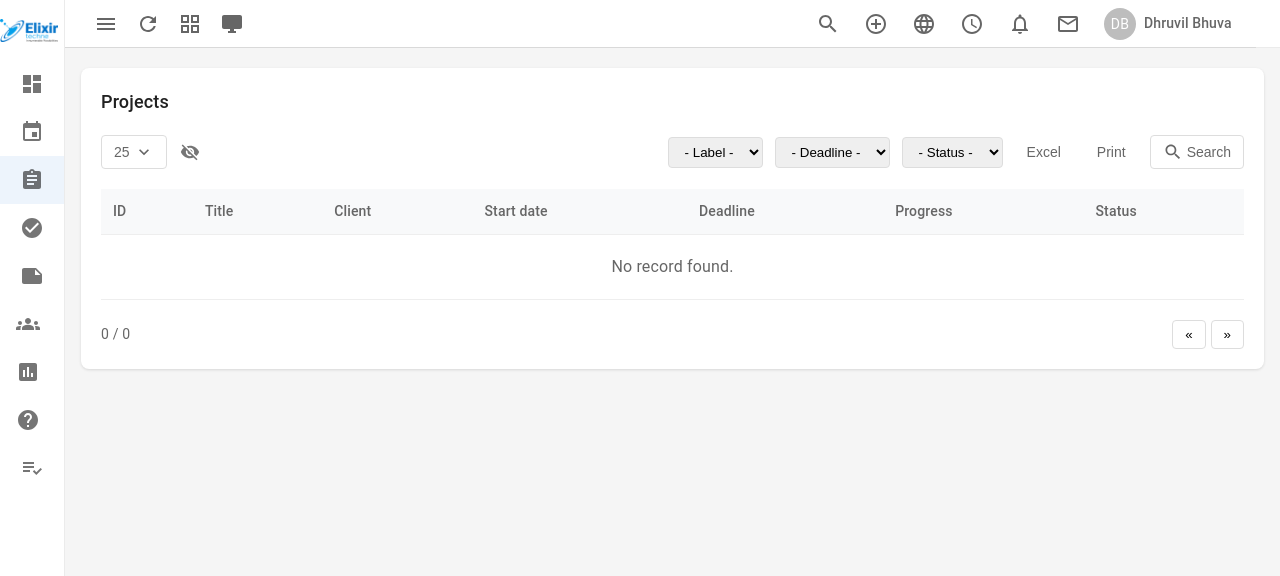
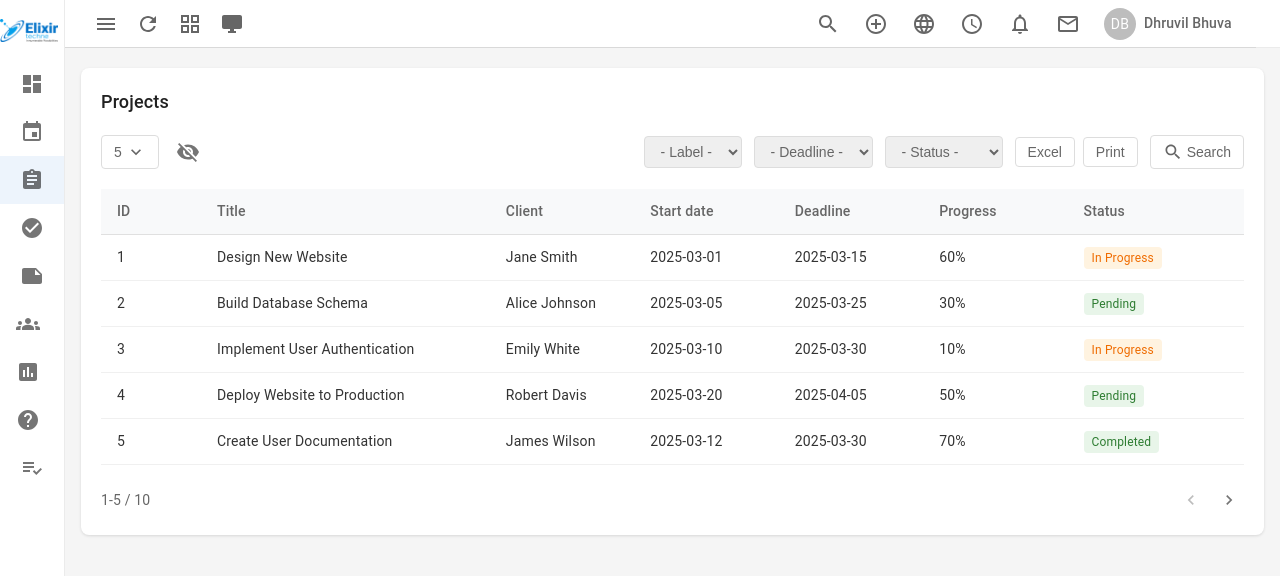
Before and after one commit to DhruvilPatel121/Elixir-PMS, a React (Vite) app in the folder pms/: page /projects in a window 1280 px wide. Shown: the top 576 px of the page. Built offline with nearby package versions, Linux system fonts and the light colour scheme; the HTML template or start-up script is replaced by a standard one.

Commit message:
Project.jsx file updated with the custom table component

```diff
--- a/pms/src/pages/Projects/Projects.jsx
+++ b/pms/src/pages/Projects/Projects.jsx
@@ -60,55 +60,411 @@
 
 
 
+// import React, { useState } from 'react';
+// import {
+//   IconButton,
+//   Menu,
+//   MenuItem,
+//   TextField,
+// } from '@mui/material';
+// import SearchIcon from '@mui/icons-material/Search';
+// import KeyboardArrowDownIcon from '@mui/icons-material/KeyboardArrowDown';
+// import VisibilityIcon from '@mui/icons-material/Visibility';
+// import VisibilityOffIcon from "@mui/icons-material/VisibilityOff";
+
+// function Projects() {
+//   const [visible, setVisible] = useState(false);
+//   const [search, setSearch] = useState('');
+//   const [searchOpen, setSearchOpen] = useState(false);
+//   const [entriesPerPage, setEntriesPerPage] = useState(25);
+//   const [anchorEl, setAnchorEl] = useState(null);
+//   const [filters, setFilters] = useState({
+//     label: '',
+//     deadline: '',
+//     status: ''
+//   });
+
+//   const handleMenuClick = (event) => {
+//     setAnchorEl(event.currentTarget);
+//   };
+
+//   const handleMenuClose = (value) => {
+//     if (value) setEntriesPerPage(value);
+//     setAnchorEl(null);
+//   };
+
+//   const handleSearch = (e) => {
+//     setSearch(e.target.value);
+//   };
+
+//   const handleFilterChange = (type, value) => {
+//     setFilters(prev => ({ ...prev, [type]: value }));
+//   };
+
+//   return (
+//     <div style={{ padding: '20px', backgroundColor: '#fff', borderRadius: '8px', boxShadow: '0 1px 3px rgba(0,0,0,0.12)', marginTop: '20px' }}>
+//       <h2 style={{ margin: '0 0 20px 0', fontSize: '18px', fontWeight: '500' }}>Projects</h2>
+
+//       <div style={{ display: 'flex', justifyContent: 'space-between', alignItems: 'center', marginBottom: '20px' }}>
+//         <div style={{ display: 'flex', alignItems: 'center', gap: '8px' }}>
+//           <button
+//             onClick={handleMenuClick}
+//             style={{
+//               padding: '6px 12px',
+//               border: '1px solid #ddd',
+//               borderRadius: '4px',
+//               background: 'transparent',
+//               color: '#666',
+//               fontSize: '14px',
+//               display: 'flex',
+//               alignItems: 'center',
+//               gap: '4px',
+//               cursor: 'pointer'
+//             }}
+//           >
+//             {entriesPerPage} <KeyboardArrowDownIcon fontSize="small" />
+//           </button>
+//           <Menu
+//             anchorEl={anchorEl}
+//             open={Boolean(anchorEl)}
+//             onClose={() => handleMenuClose()}
+//           >
+//             {[25, 50, 100].map((value) => (
+//               <MenuItem
+//                 key={value}
+//                 onClick={() => handleMenuClose(value)}
+//                 selected={entriesPerPage === value}
+//               >
+//                 {value}
+//               </MenuItem>
+//             ))}
+//           </Menu>
+//           <IconButton size="small" onClick={() => setVisible(!visible)}>
+//             {visible ? (
+//               <VisibilityIcon sx={{ fontSize: 20 }} />
+//             ) : (
+//               <VisibilityOffIcon sx={{ fontSize: 20 }} />
+//             )}
+//           </IconButton>
+//         </div>
+
+//         <div style={{ display: 'flex', alignItems: 'center', gap: '12px' }}>
+//           <select
+//             value={filters.label}
+//             onChange={(e) => handleFilterChange('label', e.target.value)}
+//             style={{ padding: '6px 12px', border: '1px solid #ddd', borderRadius: '4px' }}
+//           >
+//             <option value="">- Label -</option>
+//           </select>
+//           <select
+//             value={filters.deadline}
+//             onChange={(e) => handleFilterChange('deadline', e.target.value)}
+//             style={{ padding: '6px 12px', border: '1px solid #ddd', borderRadius: '4px' }}
+//           >
+//             <option value="">- Deadline -</option>
+//           </select>
+//           <select
+//             value={filters.status}
+//             onChange={(e) => handleFilterChange('status', e.target.value)}
+//             style={{ padding: '6px 12px', border: '1px solid #ddd', borderRadius: '4px' }}
+//           >
+//             <option value="">- Status -</option>
+//           </select>
+//           <button style={{ padding: '6px 12px', border: 'none', background: 'transparent', color: '#666', fontSize: '14px', cursor: 'pointer' }}>Excel</button>
+//           <button style={{ padding: '6px 12px', border: 'none', background: 'transparent', color: '#666', fontSize: '14px', cursor: 'pointer' }}>Print</button>
+//           {searchOpen ? (
+//             <TextField
+//               size="small"
+//               value={search}
+//               onChange={handleSearch}
+//               placeholder="Search..."
+//               onBlur={() => !search && setSearchOpen(false)}
+//               sx={{
+//                 '& .MuiOutlinedInput-root': {
+//                   height: '32px',
+//                   fontSize: '14px',
+//                   width: '200px'
+//                 }
+//               }}
+//             />
+//           ) : (
+//             <button
+//               onClick={() => setSearchOpen(true)}
+//               style={{
+//                 padding: '6px 12px',
+//                 border: '1px solid #ddd',
+//                 borderRadius: '4px',
+//                 background: 'transparent',
+//                 color: '#666',
+//                 fontSize: '14px',
+//                 display: 'flex',
+//                 alignItems: 'center',
+//                 gap: '4px',
+//                 cursor: 'pointer'
+//               }}
+//             >
+//               <SearchIcon fontSize="small" />
+//               Search
+//             </button>
+//           )}
+//         </div>
+//       </div>
+
+//       <div style={{ width: '100%', overflowX: 'auto' }}>
+//         <table style={{ width: '100%', borderCollapse: 'collapse' }}>
+//           <thead>
+//             <tr style={{ backgroundColor: '#f8f9fa' }}>
+//               <th style={{ padding: '12px', textAlign: 'left', borderBottom: '1px solid #eee', color: '#666', fontWeight: '500', fontSize: '14px' }}>ID</th>
+//               <th style={{ padding: '12px', textAlign: 'left', borderBottom: '1px solid #eee', color: '#666', fontWeight: '500', fontSize: '14px' }}>Title</th>
+//               <th style={{ padding: '12px', textAlign: 'left', borderBottom: '1px solid #eee', color: '#666', fontWeight: '500', fontSize: '14px' }}>Client</th>
+//               <th style={{ padding: '12px', textAlign: 'left', borderBottom: '1px solid #eee', color: '#666', fontWeight: '500', fontSize: '14px' }}>Start date</th>
+//               <th style={{ padding: '12px', textAlign: 'left', borderBottom: '1px solid #eee', color: '#666', fontWeight: '500', fontSize: '14px' }}>Deadline</th>
+//               <th style={{ padding: '12px', textAlign: 'left', borderBottom: '1px solid #eee', color: '#666', fontWeight: '500', fontSize: '14px' }}>Progress</th>
+//               <th style={{ padding: '12px', textAlign: 'left', borderBottom: '1px solid #eee', color: '#666', fontWeight: '500', fontSize: '14px' }}>Status</th>
+//             </tr>
+//           </thead>
+//           <tbody>
+//             <tr>
+//               <td colSpan="7" style={{ textAlign: 'center', padding: '20px', color: '#666', borderBottom: '1px solid #eee' }}>
+//                 No record found.
+//               </td>
+//             </tr>
+//           </tbody>
+//         </table>
+//       </div>
+
+//       <div style={{ display: 'flex', justifyContent: 'space-between', alignItems: 'center', marginTop: '20px' }}>
+//         <div style={{ color: '#666', fontSize: '14px' }}>0 / 0</div>
+//         <div style={{ display: 'flex', gap: '5px' }}>
+//           <button
+//             style={{
+//               padding: '6px 12px',
+//               border: '1px solid #ddd',
+//               borderRadius: '4px',
+//               cursor: 'pointer',
+//               background: 'white'
+//             }}
+//           >
+//             «
+//           </button>
+//           <button
+//             style={{
+//               padding: '6px 12px',
+//               border: '1px solid #ddd',
+//               borderRadius: '4px',
+//               cursor: 'pointer',
+//               background: 'white'
+//             }}
+//           >
+//             »
+//           </button>
+//         </div>
+//       </div>
+//     </div>
+//   );
+// }
+
+// export default Projects
+
+
+
+
+
+
+
+
+
+
+
+
+
+
+
+
+
+
 import React, { useState } from 'react';
-import {
-  IconButton,
-  Menu,
-  MenuItem,
-  TextField,
-} from '@mui/material';
-import SearchIcon from '@mui/icons-material/Search';
-import KeyboardArrowDownIcon from '@mui/icons-material/KeyboardArrowDown';
-import VisibilityIcon from '@mui/icons-material/Visibility';
-import VisibilityOffIcon from "@mui/icons-material/VisibilityOff";
+import CustomTable from '../../components/Table/CustomTable';
+
 
 function Projects() {
-  const [visible, setVisible] = useState(false);
-  const [search, setSearch] = useState('');
-  const [searchOpen, setSearchOpen] = useState(false);
-  const [entriesPerPage, setEntriesPerPage] = useState(25);
-  const [anchorEl, setAnchorEl] = useState(null);
+  const [projects, setProjects] = useState([
+    {
+    id: 1,
+    title: 'Design New Website',
+    client: 'Jane Smith',
+    startDate: '2025-03-01',
+    deadline: '2025-03-15',
+    progress: '60%',
+    status: 'In Progress'
+  },
+  {
+    id: 2,
+    title: 'Build Database Schema',
+    client: 'Alice Johnson',
+    startDate: '2025-03-05',
+    deadline: '2025-03-25',
+    progress: '30%',
+    status: 'Pending'
+  },
+  {
+    id: 3,
+    title: 'Implement User Authentication',
+    client: 'Emily White',
+    startDate: '2025-03-10',
+    deadline: '2025-03-30',
+    progress: '10%',
+    status: 'In Progress'
+  },
+  {
+    id: 4,
+    title: 'Deploy Website to Production',
+    client: 'Robert Davis',
+    startDate: '2025-03-20',
+    deadline: '2025-04-05',
+    progress: '50%',
+    status: 'Pending'
+  },
+  {
+    id: 5,
+    title: 'Create User Documentation',
+    client: 'James Wilson',
+    startDate: '2025-03-12',
+    deadline: '2025-03-30',
+    progress: '70%',
+    status: 'Completed',
+  },
+  {
+    id: 6,
+    title: 'Design New Website',
+    client: 'Jane Smith',
+    startDate: '2025-03-01',
+    deadline: '2025-03-15',
+    progress: '60%',
+    status: 'In Progress'
+  },
+  {
+    id: 7,
+    title: 'Build Database Schema',
+    client: 'Alice Johnson',
+    startDate: '2025-03-05',
+    deadline: '2025-03-25',
+    progress: '30%',
+    status: 'Pending'
+  },
+  {
+    id: 8,
+    title: 'Implement User Authentication',
+    client: 'Emily White',
+    startDate: '2025-03-10',
+    deadline: '2025-03-30',
+    progress: '10%',
+    status: 'In Progress'
+  },
+  {
+    id: 9,
+    title: 'Deploy Website to Production',
+    client: 'Robert Davis',
+    startDate: '2025-03-20',
+    deadline: '2025-04-05',
+    progress: '50%',
+    status: 'Pending'
+  },
+  {
+    id: 10,
+    title: 'Create User Documentation',
+    client: 'James Wilson',
+    startDate: '2025-03-12',
+    deadline: '2025-03-30',
+    progress: '70%',
+    status: 'Completed',
+  }
+  ]);
   const [filters, setFilters] = useState({
     label: '',
     deadline: '',
     status: ''
   });
 
-  const handleMenuClick = (event) => {
-    setAnchorEl(event.currentTarget);
-  };
-
-  const handleMenuClose = (value) => {
-    if (value) setEntriesPerPage(value);
-    setAnchorEl(null);
-  };
-
-  const handleSearch = (e) => {
-    setSearch(e.target.value);
-  };
 
   const handleFilterChange = (type, value) => {
     setFilters(prev => ({ ...prev, [type]: value }));
   };
 
-  return (
-    <div style={{ padding: '20px', backgroundColor: '#fff', borderRadius: '8px', boxShadow: '0 1px 3px rgba(0,0,0,0.12)', marginTop: '20px' }}>
-      <h2 style={{ margin: '0 0 20px 0', fontSize: '18px', fontWeight: '500' }}>Projects</h2>
+  const columns = [
+    { id: 'id', label: 'ID', width: '100px' },
+    { id: 'title', label: 'Title', width: '2fr' },
+    { id: 'client', label: 'Client', width: '1fr' },
+    { id: 'startDate', label: 'Start date', width: '1fr' },
+    { id: 'deadline', label: 'Deadline', width: '1fr' },
+    { id: 'progress', label: 'Progress', width: '1fr' },
+    { id: 'status', label: 'Status', width: '1fr',
+      render: (row) => (
+        <span style={{
+          padding: '4px 8px',
+          borderRadius: '4px',
+          fontSize: '12px',
+          backgroundColor: row.status === 'In Progress' ? '#fff3e0' : '#e8f5e9',
+          color: row.status === 'In Progress' ? '#ef6c00' : '#2e7d32'
+        }}>
+          {row.status}
+        </span>
+      )
+    }
+  ];
 
-      <div style={{ display: 'flex', justifyContent: 'space-between', alignItems: 'center', marginBottom: '20px' }}>
-        <div style={{ display: 'flex', alignItems: 'center', gap: '8px' }}>
+  const customToolbar = (
+    <>
+    <div style={{ display: 'flex', alignItems: 'center', gap: '12px' }}>
+      <select
+        value={filters.label}
+        onChange={(e) => handleFilterChange('label', e.target.value)}
+        style={{
+          padding: '6px 12px',
+          border: '1px solid #ddd',
+          borderRadius: '4px',
+          color: '#666',
+          fontSize: '14px'
+        }}
+      >
+        <option value="">- Label -</option>
+        <option value="urgent">Urgent</option>
+        <option value="normal">Normal</option>
+        <option value="low">Low</option>
+      </select>
+      <select
+        value={filters.deadline}
+        onChange={(e) => handleFilterChange('deadline', e.target.value)}
+        style={{
+          padding: '6px 12px',
+          border: '1px solid #ddd',
+          borderRadius: '4px',
+          color: '#666',
+          fontSize: '14px'
+        }}
+      >
+        <option value="">- Deadline -</option>
+      </select>
+      <select
+        value={filters.status}
+        onChange={(e) => handleFilterChange('status', e.target.value)}
+        style={{
+          padding: '6px 12px',
+          border: '1px solid #ddd',
+          borderRadius: '4px',
+          color: '#666',
+          fontSize: '14px'
+        }}
+      >
+        <option value="">- Status -</option>
+        <option value="in_progress">In Progress</option>
+        <option value="completed">Completed</option>
+        <option value="pending">Pending</option>
+      </select>
+    </div>
+
+    <div style={{ display: 'flex', gap: '8px' }}>
       <button
-            onClick={handleMenuClick}
         style={{
           padding: '6px 12px',
           border: '1px solid #ddd',
@@ -116,80 +472,12 @@ function Projects() {
           background: 'transparent',
           color: '#666',
           fontSize: '14px',
-              display: 'flex',
-              alignItems: 'center',
-              gap: '4px',
           cursor: 'pointer'
         }}
       >
-            {entriesPerPage} <KeyboardArrowDownIcon fontSize="small" />
+        Excel
       </button>
-          <Menu
-            anchorEl={anchorEl}
-            open={Boolean(anchorEl)}
-            onClose={() => handleMenuClose()}
-          >
-            {[25, 50, 100].map((value) => (
-              <MenuItem
-                key={value}
-                onClick={() => handleMenuClose(value)}
-                selected={entriesPerPage === value}
-              >
-                {value}
-              </MenuItem>
-            ))}
-          </Menu>
-          <IconButton size="small" onClick={() => setVisible(!visible)}>
-            {visible ? (
-              <VisibilityIcon sx={{ fontSize: 20 }} />
-            ) : (
-              <VisibilityOffIcon sx={{ fontSize: 20 }} />
-            )}
-          </IconButton>
-        </div>
-
-        <div style={{ display: 'flex', alignItems: 'center', gap: '12px' }}>
-          <select
-            value={filters.label}
-            onChange={(e) => handleFilterChange('label', e.target.value)}
-            style={{ padding: '6px 12px', border: '1px solid #ddd', borderRadius: '4px' }}
-          >
-            <option value="">- Label -</option>
-          </select>
-          <select
-            value={filters.deadline}
-            onChange={(e) => handleFilterChange('deadline', e.target.value)}
-            style={{ padding: '6px 12px', border: '1px solid #ddd', borderRadius: '4px' }}
-          >
-            <option value="">- Deadline -</option>
-          </select>
-          <select
-            value={filters.status}
-            onChange={(e) => handleFilterChange('status', e.target.value)}
-            style={{ padding: '6px 12px', border: '1px solid #ddd', borderRadius: '4px' }}
-          >
-            <option value="">- Status -</option>
-          </select>
-          <button style={{ padding: '6px 12px', border: 'none', background: 'transparent', color: '#666', fontSize: '14px', cursor: 'pointer' }}>Excel</button>
-          <button style={{ padding: '6px 12px', border: 'none', background: 'transparent', color: '#666', fontSize: '14px', cursor: 'pointer' }}>Print</button>
-          {searchOpen ? (
-            <TextField
-              size="small"
-              value={search}
-              onChange={handleSearch}
-              placeholder="Search..."
-              onBlur={() => !search && setSearchOpen(false)}
-              sx={{
-                '& .MuiOutlinedInput-root': {
-                  height: '32px',
-                  fontSize: '14px',
-                  width: '200px'
-                }
-              }}
-            />
-          ) : (
       <button
-              onClick={() => setSearchOpen(true)}
         style={{
           padding: '6px 12px',
           border: '1px solid #ddd',
@@ -197,70 +485,29 @@ function Projects() {
           background: 'transparent',
           color: '#666',
           fontSize: '14px',
-                display: 'flex',
-                alignItems: 'center',
-                gap: '4px',
           cursor: 'pointer'
         }}
       >
-              <SearchIcon fontSize="small" />
-              Search
-            </button>
-          )}
-        </div>
-      </div>
-
-      <div style={{ width: '100%', overflowX: 'auto' }}>
-        <table style={{ width: '100%', borderCollapse: 'collapse' }}>
-          <thead>
-            <tr style={{ backgroundColor: '#f8f9fa' }}>
-              <th style={{ padding: '12px', textAlign: 'left', borderBottom: '1px solid #eee', color: '#666', fontWeight: '500', fontSize: '14px' }}>ID</th>
-              <th style={{ padding: '12px', textAlign: 'left', borderBottom: '1px solid #eee', color: '#666', fontWeight: '500', fontSize: '14px' }}>Title</th>
-              <th style={{ padding: '12px', textAlign: 'left', borderBottom: '1px solid #eee', color: '#666', fontWeight: '500', fontSize: '14px' }}>Client</th>
-              <th style={{ padding: '12px', textAlign: 'left', borderBottom: '1px solid #eee', color: '#666', fontWeight: '500', fontSize: '14px' }}>Start date</th>
-              <th style={{ padding: '12px', textAlign: 'left', borderBottom: '1px solid #eee', color: '#666', fontWeight: '500', fontSize: '14px' }}>Deadline</th>
-              <th style={{ padding: '12px', textAlign: 'left', borderBottom: '1px solid #eee', color: '#666', fontWeight: '500', fontSize: '14px' }}>Progress</th>
-              <th style={{ padding: '12px', textAlign: 'left', borderBottom: '1px solid #eee', color: '#666', fontWeight: '500', fontSize: '14px' }}>Status</th>
-            </tr>
-          </thead>
-          <tbody>
-            <tr>
-              <td colSpan="7" style={{ textAlign: 'center', padding: '20px', color: '#666', borderBottom: '1px solid #eee' }}>
-                No record found.
-              </td>
-            </tr>
-          </tbody>
-        </table>
-      </div>
-
-      <div style={{ display: 'flex', justifyContent: 'space-between', alignItems: 'center', marginTop: '20px' }}>
-        <div style={{ color: '#666', fontSize: '14px' }}>0 / 0</div>
-        <div style={{ display: 'flex', gap: '5px' }}>
-          <button
-            style={{
-              padding: '6px 12px',
-              border: '1px solid #ddd',
-              borderRadius: '4px',
-              cursor: 'pointer',
-              background: 'white'
-            }}
-          >
-            «
-          </button>
-          <button
-            style={{
-              padding: '6px 12px',
-              border: '1px solid #ddd',
-              borderRadius: '4px',
-              cursor: 'pointer',
-              background: 'white'
-            }}
-          >
-            »
+        Print
       </button>
     </div>
-      </div>
-    </div>
+    </>
+  );
+
+
+
+  return (
+    <CustomTable
+      title="Projects"
+      data={projects}
+      columns={columns}
+      showSearch
+      showVisibility
+      showPagination
+      showEntriesPerPage
+      emptyStateMessage="No record found."
+      customToolbar={customToolbar}
+    />
   );
 }
 
```
Lines whose indentation alone changed are shown as unchanged.
